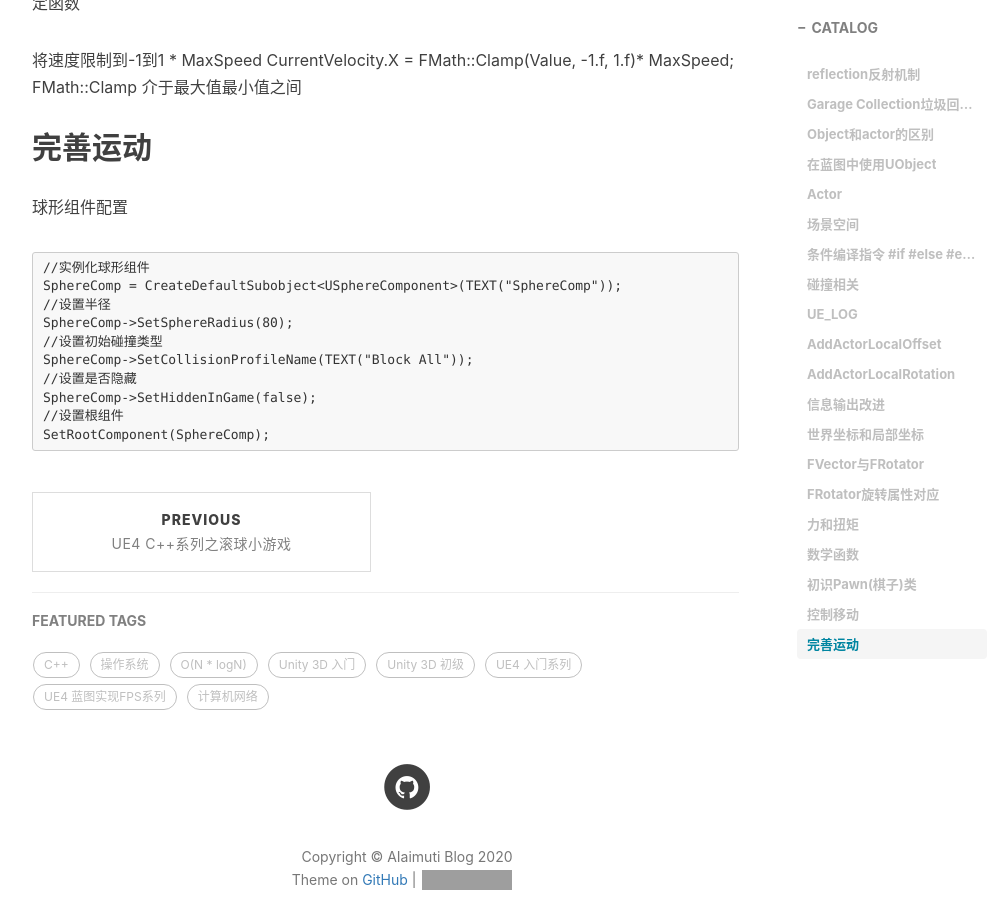
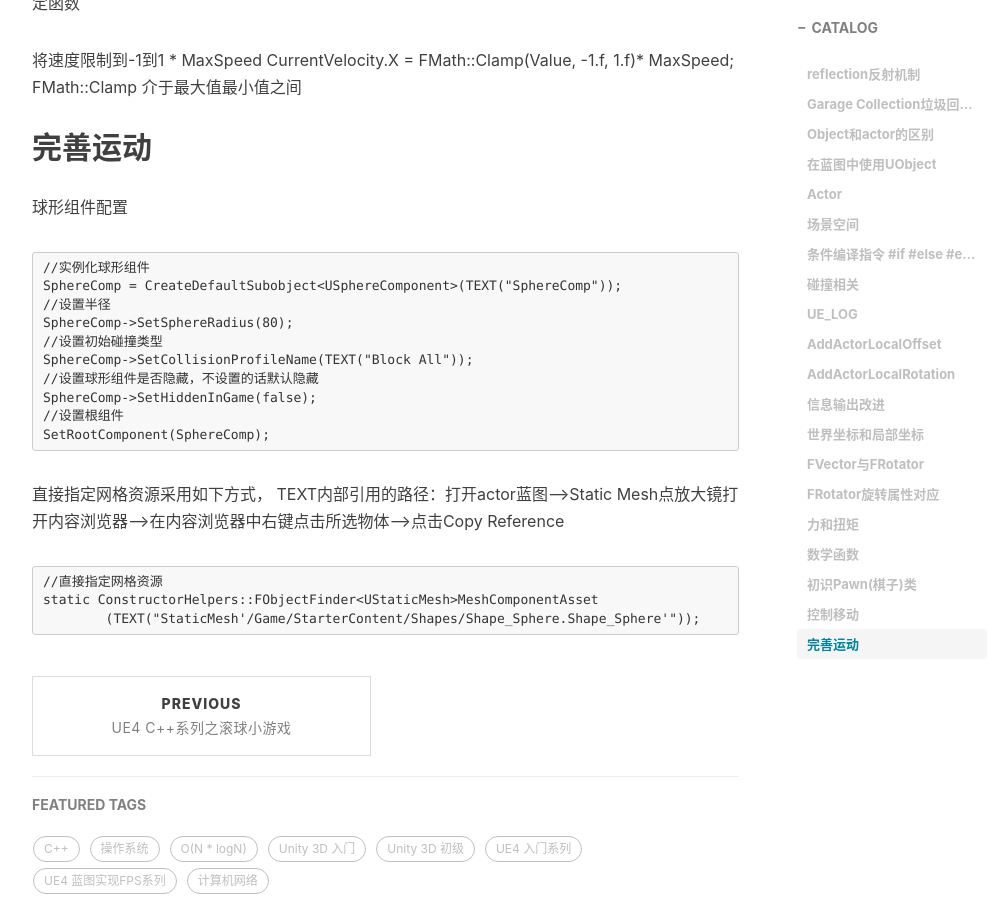
Before and after one commit to AIaimuti/aiaimuti.github.io, a Jekyll site: the page built from _posts/2020-4-23-C++Learn.md, in a window 1280 px wide and 900 px high, scrolled down 4259 px. Shown: the whole window, without its empty margins (233-1238 px from the left). Built offline with Jekyll 4.4.1, drawn with Linux system fonts in a browser that asks for light colours; nearby versions of some CDN libraries; comment, search, counter and statistics services are not loaded; grey boxes are pictures that could not be loaded.

Commit message:
Update 2020-4-23-C++Learn.md

````diff
--- a/_posts/2020-4-23-C++Learn.md
+++ b/_posts/2020-4-23-C++Learn.md
@@ -87,6 +87,7 @@ OutSweepHitResult: 碰撞结果，有一系列参数，如碰撞位置
 bTeleport: 是否传送物理状态
 
 类似的，还有AddActorWorldRotation 向Actor的世界坐标添加旋转量
+
 ### 信息输出改进
 输出碰撞信息:
 ```
@@ -159,8 +160,15 @@ SphereComp = CreateDefaultSubobject<USphereComponent>(TEXT("SphereComp"));
 SphereComp->SetSphereRadius(80);
 //设置初始碰撞类型
 SphereComp->SetCollisionProfileName(TEXT("Block All"));
-//设置是否隐藏
+//设置球形组件是否隐藏，不设置的话默认隐藏
 SphereComp->SetHiddenInGame(false);
 //设置根组件
 SetRootComponent(SphereComp);
 ```
+直接指定网格资源采用如下方式，
+TEXT内部引用的路径：打开actor蓝图-->Static Mesh点放大镜打开内容浏览器-->在内容浏览器中右键点击所选物体-->点击Copy Reference
+```
+//直接指定网格资源
+static ConstructorHelpers::FObjectFinder<UStaticMesh>MeshComponentAsset
+        (TEXT("StaticMesh'/Game/StarterContent/Shapes/Shape_Sphere.Shape_Sphere'"));
+```
````
